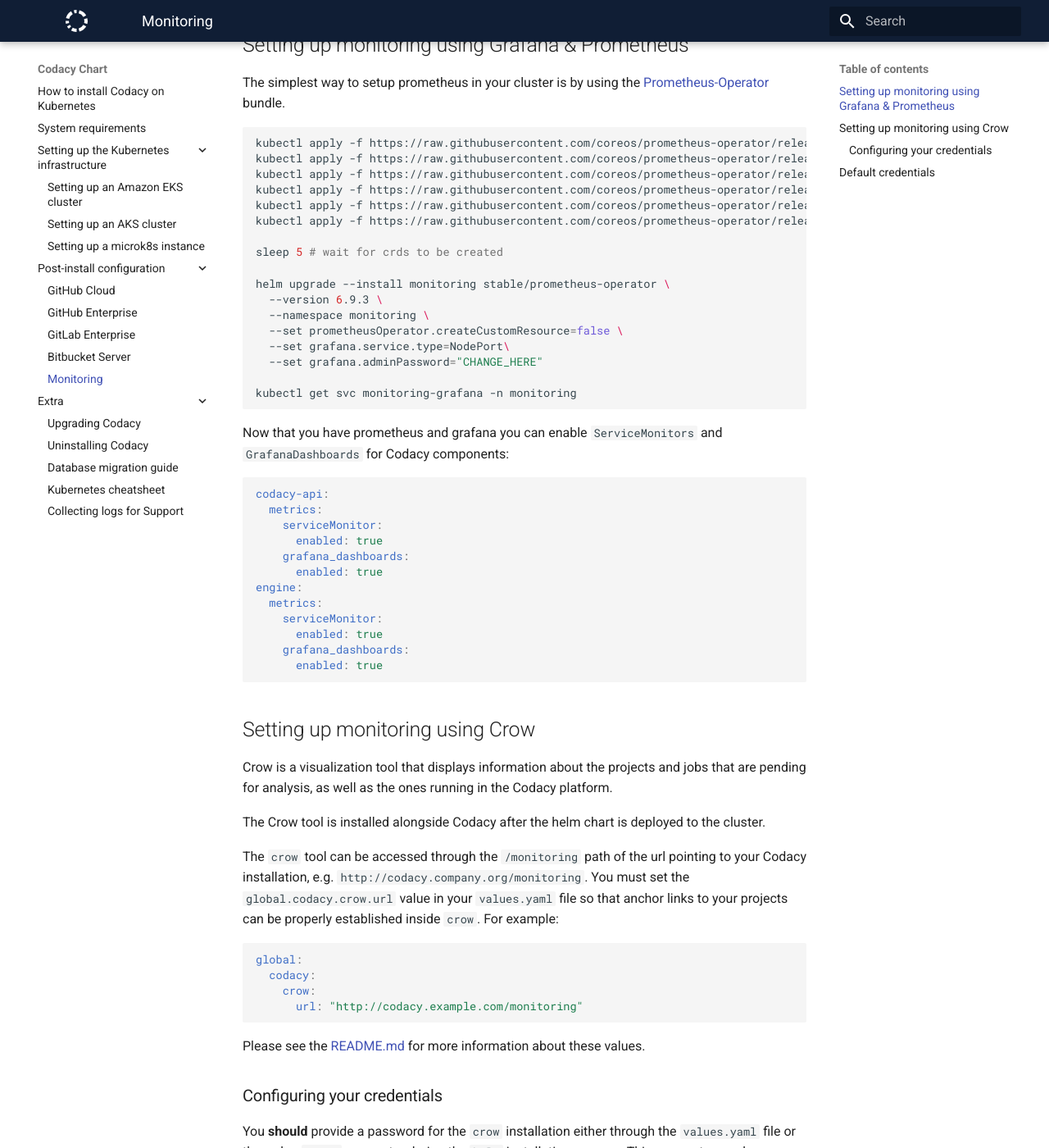
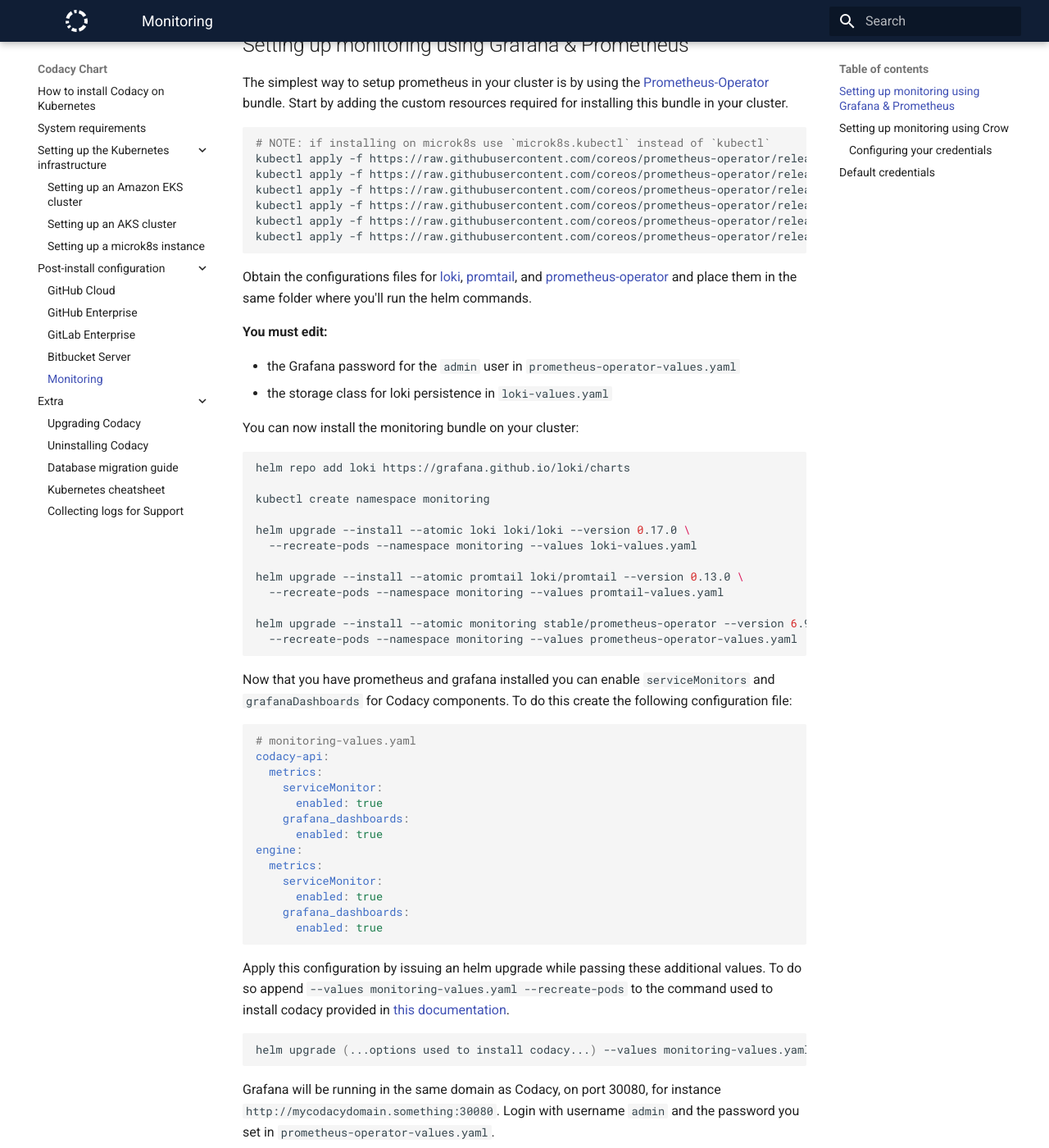
Before and after one commit to codacy/chart, an MkDocs documentation site: the page built from docs/configuration/monitoring.md, in a window 1280 px wide and 1400 px high, scrolled down 330 px. Shown: the whole window at 82% size. Built offline with MkDocs 1.6.1 and Material for MkDocs 9.7.7, drawn with Linux system fonts in a browser that asks for light colours.

Commit message:
Docs: Update monitoring documentation for grafana and prometheus

````diff
--- a/docs/configuration/monitoring.md
+++ b/docs/configuration/monitoring.md
@@ -12,32 +12,51 @@
 
 The simplest way to setup prometheus in your cluster is by using the
 [Prometheus-Operator](https://github.com/helm/charts/tree/master/stable/prometheus-operator)
-bundle.
+bundle. Start by adding the custom resources required for installing this bundle in your cluster.
 
 ```sh
+# NOTE: if installing on microk8s use `microk8s.kubectl` instead of `kubectl`
 kubectl apply -f https://raw.githubusercontent.com/coreos/prometheus-operator/release-0.36/example/prometheus-operator-crd/monitoring.coreos.com_alertmanagers.yaml
 kubectl apply -f https://raw.githubusercontent.com/coreos/prometheus-operator/release-0.36/example/prometheus-operator-crd/monitoring.coreos.com_podmonitors.yaml
 kubectl apply -f https://raw.githubusercontent.com/coreos/prometheus-operator/release-0.36/example/prometheus-operator-crd/monitoring.coreos.com_prometheuses.yaml
 kubectl apply -f https://raw.githubusercontent.com/coreos/prometheus-operator/release-0.36/example/prometheus-operator-crd/monitoring.coreos.com_prometheusrules.yaml
 kubectl apply -f https://raw.githubusercontent.com/coreos/prometheus-operator/release-0.36/example/prometheus-operator-crd/monitoring.coreos.com_servicemonitors.yaml
 kubectl apply -f https://raw.githubusercontent.com/coreos/prometheus-operator/release-0.36/example/prometheus-operator-crd/monitoring.coreos.com_thanosrulers.yaml
-
-sleep 5 # wait for crds to be created
-
-helm upgrade --install monitoring stable/prometheus-operator \
-  --version 6.9.3 \
-  --namespace monitoring \
-  --set prometheusOperator.createCustomResource=false \
-  --set grafana.service.type=NodePort\
-  --set grafana.adminPassword="CHANGE_HERE"
-
-kubectl get svc monitoring-grafana -n monitoring
 ```
 
-Now that you have prometheus and grafana you can enable `ServiceMonitors` and `GrafanaDashboards`
-for Codacy components:
+Obtain the configurations files for [loki](monitoring-conf/loki-values.yaml),
+[promtail](monitoring-conf/promtail-values.yaml), and
+[prometheus-operator](monitoring-conf/prometheus-operator-values.yaml) and place them
+in the same folder where you'll run the helm commands.
+
+**You must edit:**
+
+-   the Grafana password for the `admin` user in `prometheus-operator-values.yaml`
+-   the storage class for loki persistence in `loki-values.yaml`
+
+You can now install the monitoring bundle on your cluster:
+
+```sh
+helm repo add loki https://grafana.github.io/loki/charts
+
+kubectl create namespace monitoring
+
+helm upgrade --install --atomic loki loki/loki --version 0.17.0 \
+  --recreate-pods --namespace monitoring --values loki-values.yaml
+
+helm upgrade --install --atomic promtail loki/promtail --version 0.13.0 \
+  --recreate-pods --namespace monitoring --values promtail-values.yaml
+
+helm upgrade --install --atomic monitoring stable/prometheus-operator --version 6.9.3 \
+  --recreate-pods --namespace monitoring --values prometheus-operator-values.yaml
+```
+
+Now that you have prometheus and grafana installed you can enable `serviceMonitors`
+and `grafanaDashboards` for Codacy components. To do this create the following
+configuration file:
 
 ```yaml
+# monitoring-values.yaml
 codacy-api:
   metrics:
     serviceMonitor:
@@ -51,6 +70,18 @@
     grafana_dashboards:
       enabled: true
 ```
+
+Apply this configuration by issuing an helm upgrade while passing these additional values.
+To do so append `--values monitoring-values.yaml --recreate-pods` to the command used to install
+codacy provided in [this documentation](../install.md).
+
+```sh
+helm upgrade (...options used to install codacy...) --values monitoring-values.yaml --recreate-pods
+```
+
+Grafana will be running in the same domain as Codacy, on port 30080, for instance
+`http://mycodacydomain.something:30080`. Login with username `admin` and the password
+you set in `prometheus-operator-values.yaml`.
 
 ## Setting up monitoring using Crow
 
@@ -75,20 +106,20 @@
 
 You **should** provide a password for the `crow` installation either through the `values.yaml` file or through a `--set` parameter during the `helm` installation process. This parameter can be configured as follows:
 
-* Through a `--set` parameter:
+-   Through a `--set` parameter:
 
-  ```yaml
-  helm upgrade (...) --set crow.config.passwordAuth.password=<--- crow password --->
-  ```
+```yaml
+helm upgrade (...) --set crow.config.passwordAuth.password=<--- crow password --->
+```
 
-* Through the `values.yaml` file:
+-   Through the `values.yaml` file:
 
-  ```yaml
-  crow:
-    config:
-      passwordAuth:
-        password: <--- crow password --->
-  ```
+```yaml
+crow:
+  config:
+    passwordAuth:
+      password: <--- crow password --->
+```
 
 **Failing to do so your `crow` will fall back to using the default credentials as described [below](##Default-credentials).**
 
````
Also changed, not shown: docs/configuration/git-providers/monitoring-conf/loki-values.yaml (added, +24 -0 lines), docs/configuration/git-providers/monitoring-conf/prometheus-operator-values.yaml (added, +51 -0 lines), docs/configuration/git-providers/monitoring-conf/promtail-values.yaml (added, +12 -0 lines).
